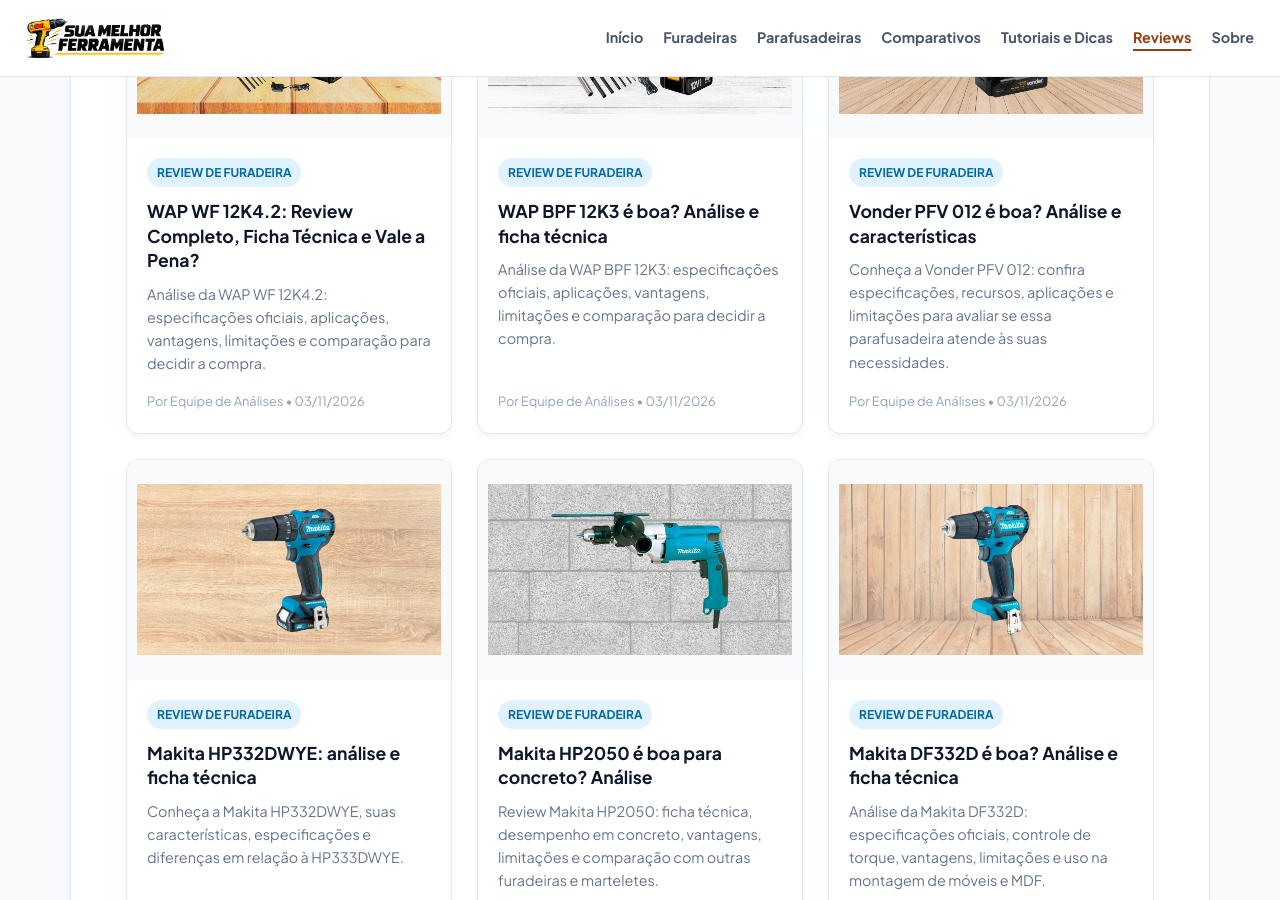
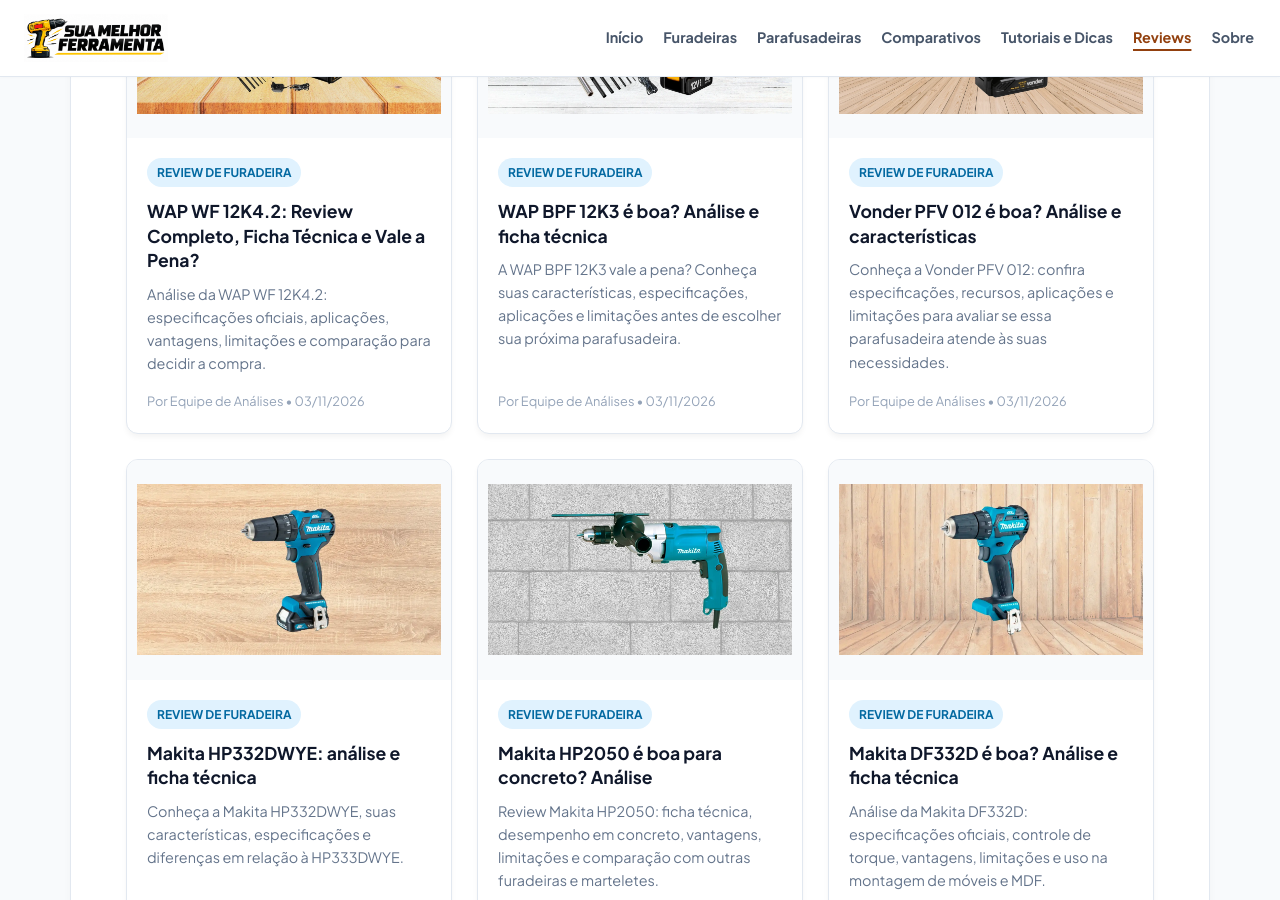
Before and after one commit to membroequipe/SiteReview, a Jekyll site: the page built from reviews/index.html, in a window 1280 px wide and 900 px high, scrolled down 2310 px. Built offline with Jekyll 4.4.1, drawn with Linux system fonts in a browser that asks for light colours.

Commit message:
Update 2026-11-03-review-wap-bpf-12k3.md

```diff
--- a/_posts/2026-11-03-review-wap-bpf-12k3.md
+++ b/_posts/2026-11-03-review-wap-bpf-12k3.md
@@ -3,8 +3,7 @@
 title: 'WAP BPF 12K3 é boa? Análise e ficha técnica'
 marca: "WAP"
 modelo: "WAP BPF 12K3"
-description: 'Análise da WAP BPF 12K3: especificações oficiais, aplicações, vantagens, limitações e comparação para
-  decidir a compra.'
+description: 'A WAP BPF 12K3 vale a pena? Conheça suas características, especificações, aplicações e limitações antes de escolher sua próxima parafusadeira.'
 slug: review-wap-bpf-12k3
 categories:
 - furadeiras
```
